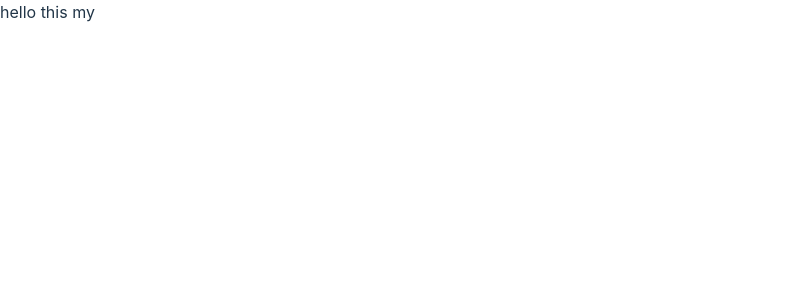
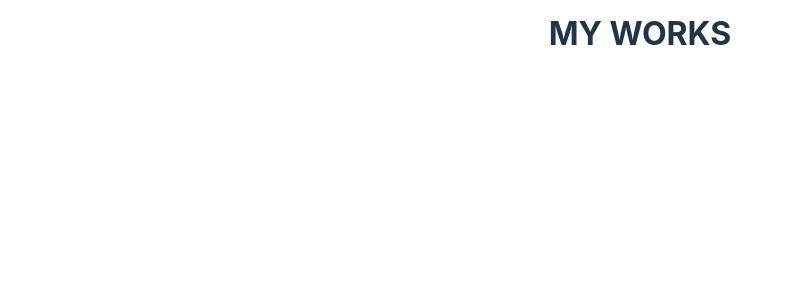
Before and after one commit to omsah84/4th-final-year-project-team, a React (Vite) app: page / in a window 1280 px wide. Shown: the top 300 px of the page, without its empty margins (0-792 px from the left). Built offline with nearby package versions, Linux system fonts and the light colour scheme.

Commit message:
mywork heading

```diff
--- a/src/App.jsx
+++ b/src/App.jsx
@@ -1,10 +1,10 @@
-
+import Mywork from "./components/Mywork"
 function App() {
   return (
     <>
-      hello this my
+      <Mywork/>
     </>
   )
 }
 
-export default App
+export default App;
--- /dev/null
+++ b/src/components/Mywork.jsx
@@ -0,0 +1,18 @@
+import { styled } from '@mui/material/styles';
+
+function Mywork() {
+    return (
+      <>
+       <Header>MY WORKS</Header>
+      </>
+    )
+  }
+
+  export default Mywork;
+
+const Header=styled('h1')({
+    textAlign:'center',
+    padding:'10px'
+}
+
+);
```
Also changed, not shown: package.json (+6 -3 lines), 1 other file (tests, documents, lock files or other folders).
